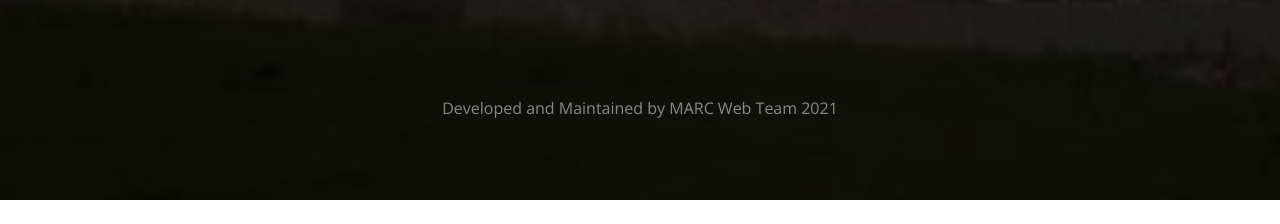
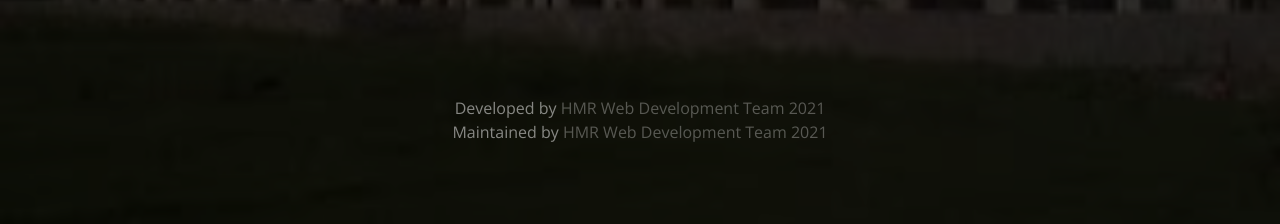
Before and after one commit to DependerKumarSoni/HMR-WEB-TEAM, a plain HTML site: page index.html in a window 1280 px wide. Shown: the part 4043-4267 px from the top of the page. Before the commit the page ends 4243 px from the top, so only its background shows below. Drawn offline with nearby package versions, Linux system fonts and the light colour scheme.

Commit message:
'Developed by' modified

```diff
--- a/index.html
+++ b/index.html
@@ -372,7 +372,7 @@
                 <div class="col-md-12">
                     <p>
                         <footer>
-                            Developed and Maintained by MARC Web Team 2021
+                            Developed by <span><a href="#team21"> HMR Web Development Team 2021 </a></span> <br/> Maintained by <span><a href="#team21"> HMR Web Development Team 2021 </a></span> <br/>
                         </footer>
                     </p>
                 </div>
```
